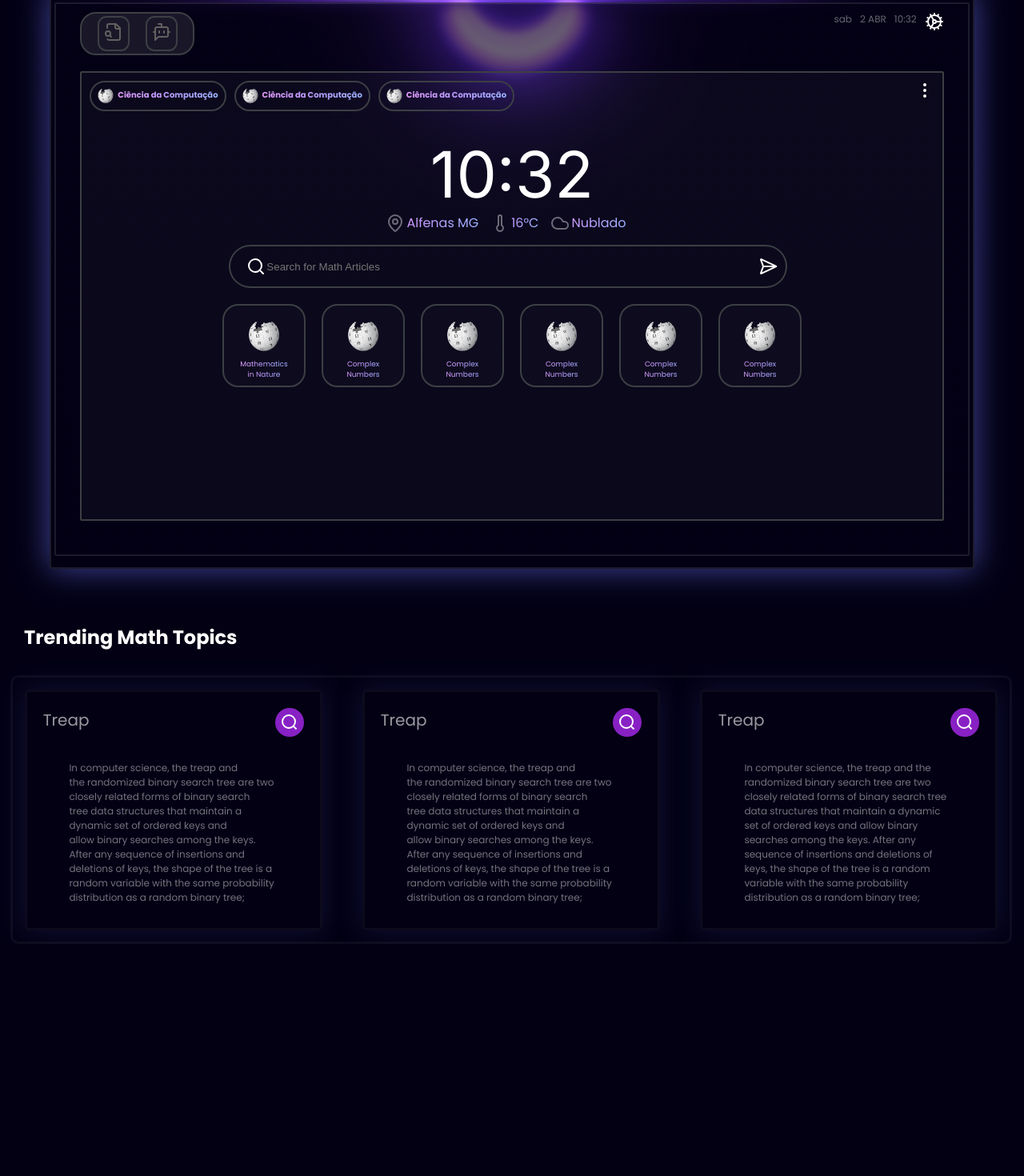
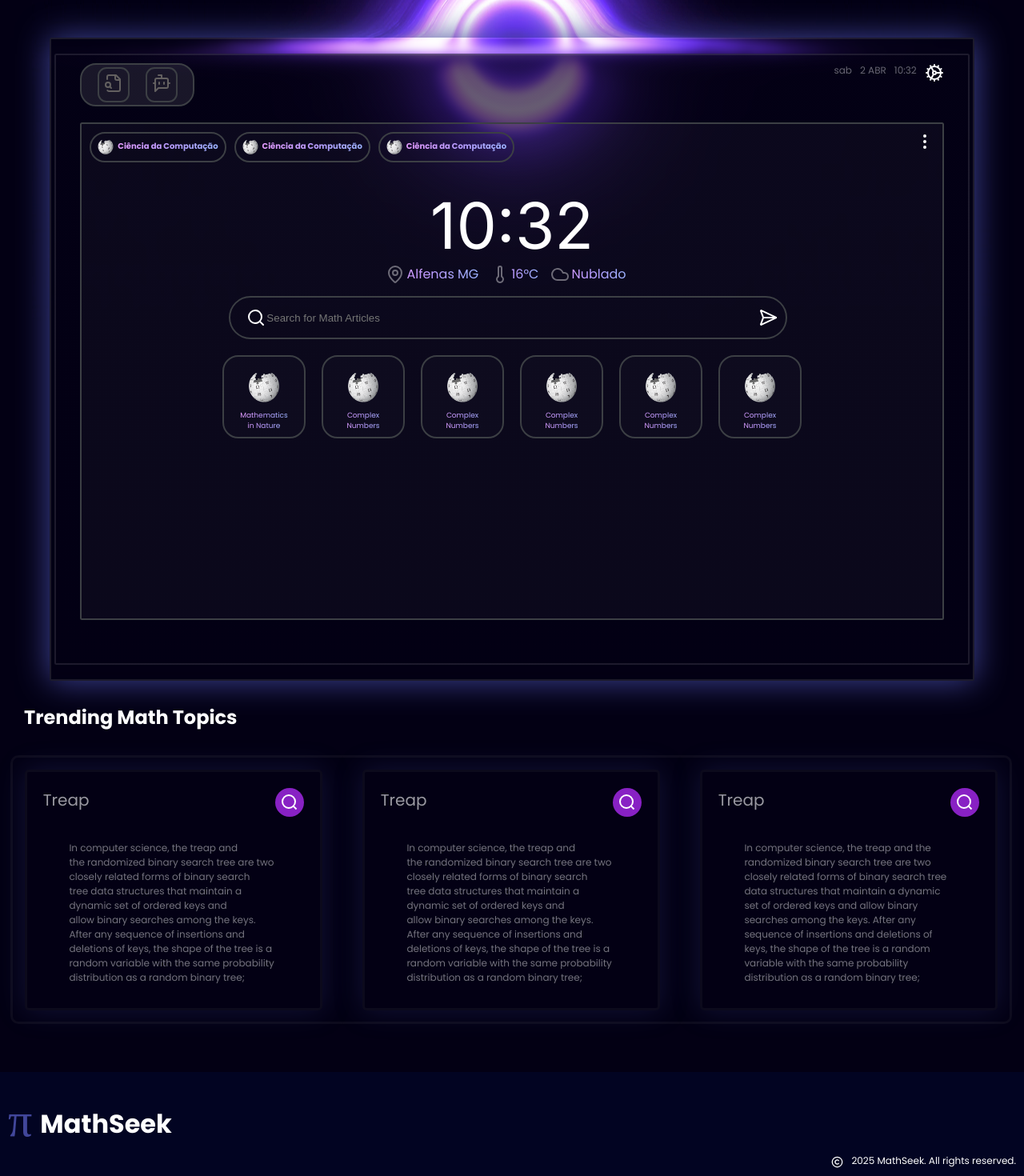
Before and after one commit to leonardosantosp/mathseek, a React (Vite) app in the folder front-end/elastic/: page / in a window 1280 px wide. Shown: the part 130-1600 px from the top of the page at 80% size. Before the commit the page ends 1310 px from the top, so only its background shows below. Built offline with nearby package versions, Linux system fonts and the light colour scheme.

Commit message:
feat: add footer component

```diff
--- /dev/null
+++ b/front-end/elastic/src/components/Footer.tsx
@@ -0,0 +1,16 @@
+import { Copyright } from 'lucide-react'
+
+export const Footer = () => {
+  return (
+    <div className="footer">
+      <div className="header__logo footer_logo">
+        <span>π</span>
+        <h1>MathSeek</h1>
+      </div>
+      <div className="footer__copy-container">
+        <Copyright color="white" size={15} className="copy-icon" />
+        <p>2025 MathSeek. All rights reserved.</p>
+      </div>
+    </div>
+  )
+}
--- a/front-end/elastic/src/index.css
+++ b/front-end/elastic/src/index.css
@@ -44,11 +44,10 @@ body.dark-theme h2 {
 /* Header */
 
 .header {
-  z-index: 1;
-  position: sticky;
   color: white;
   display: flex;
   justify-content: space-between;
+  margin-bottom: 100px;
 }
 
 .header__logo {
@@ -73,6 +72,7 @@ body.dark-theme h2 {
   display: flex;
   align-items: center;
   gap: 10px;
+  z-index: 99;
 }
 
 .header__user--theme {
@@ -117,6 +117,7 @@ body.dark-theme h2 {
 
 .header__user-user-icon {
   margin-right: 15px;
+  cursor: pointer;
 }
 
 .header__user-light .header__user-user-icon {
@@ -137,7 +138,7 @@ body.dark-theme h2 {
   border-radius: 2.5px;
   z-index: 1;
   width: 90%;
-  height: 90%;
+  height: 100%;
   display: flex;
   align-items: center;
   justify-content: center;
@@ -376,19 +377,13 @@ body.light-theme .panel__weather--info-item {
   align-items: center;
   justify-content: center;
   overflow: hidden;
-  position: inherit;
-  z-index: 2;
 }
 
 .black-hole-container .black-hole,
 .black-hole-container .black-hole-white {
   position: absolute;
   max-width: 100%;
-  transform: translateY(6%);
-}
-
-.black-hole-container .black-hole-white {
-  transform: translateY(10%);
+  transform: translateY(2%);
 }
 
 /* Trending Math Topics */
@@ -467,3 +462,30 @@ body.dark-theme .math-topics__card-item--text p {
 .math-topics__card-item--text p {
   width: 80%;
 }
+
+/* Footer */
+
+.footer {
+  background-color: #020422;
+  margin-top: 60px;
+  display: flex;
+  justify-content: space-between;
+  height: 130px;
+}
+
+.footer__copy-container {
+  display: flex;
+  font-family: var(--font);
+  font-size: 12px;
+  align-items: flex-end;
+  margin: 0 10px 10px 0;
+}
+
+.footer_logo h1,
+.footer__copy-container p {
+  color: white !important;
+}
+
+.copy-icon {
+  margin-right: 10px;
+}
--- a/front-end/elastic/src/main.tsx
+++ b/front-end/elastic/src/main.tsx
@@ -4,12 +4,14 @@ import './index.css'
 import App from './App.tsx'
 import { Header } from './components/Header.tsx'
 import { ThemeProvider } from './context/ThemeContext.tsx'
+import { Footer } from './components/Footer.tsx'
 
 createRoot(document.getElementById('root')!).render(
   <StrictMode>
     <ThemeProvider>
       <Header />
       <App />
+      <Footer />
     </ThemeProvider>
   </StrictMode>
 )
```
